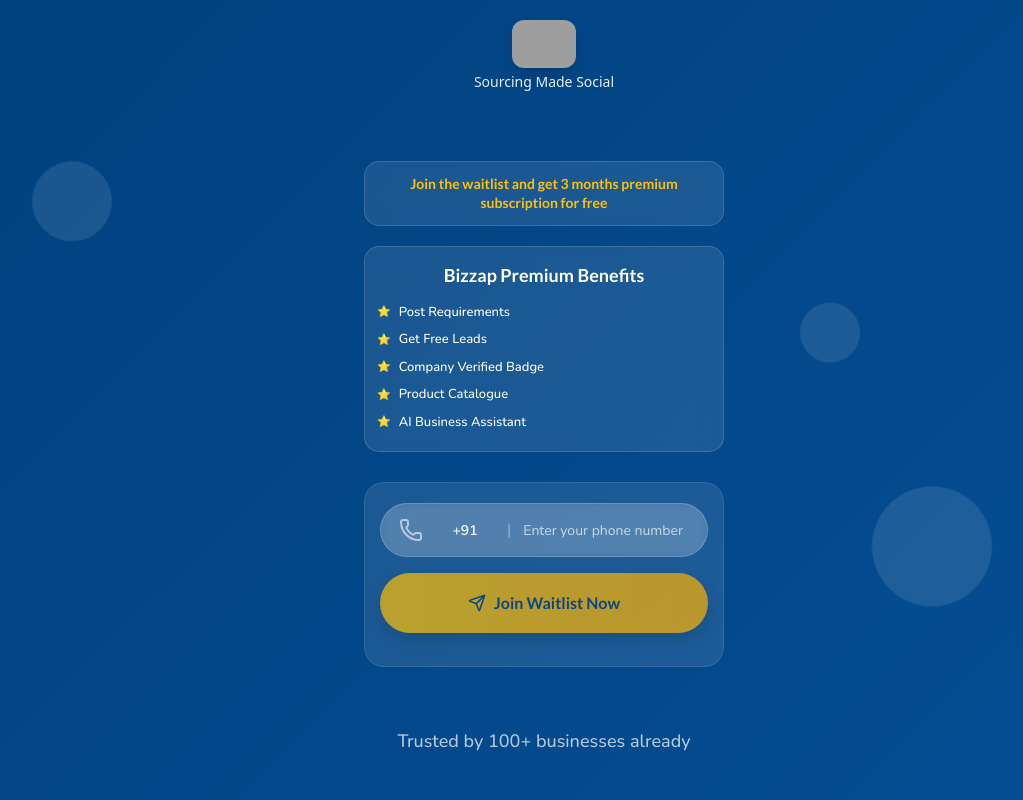
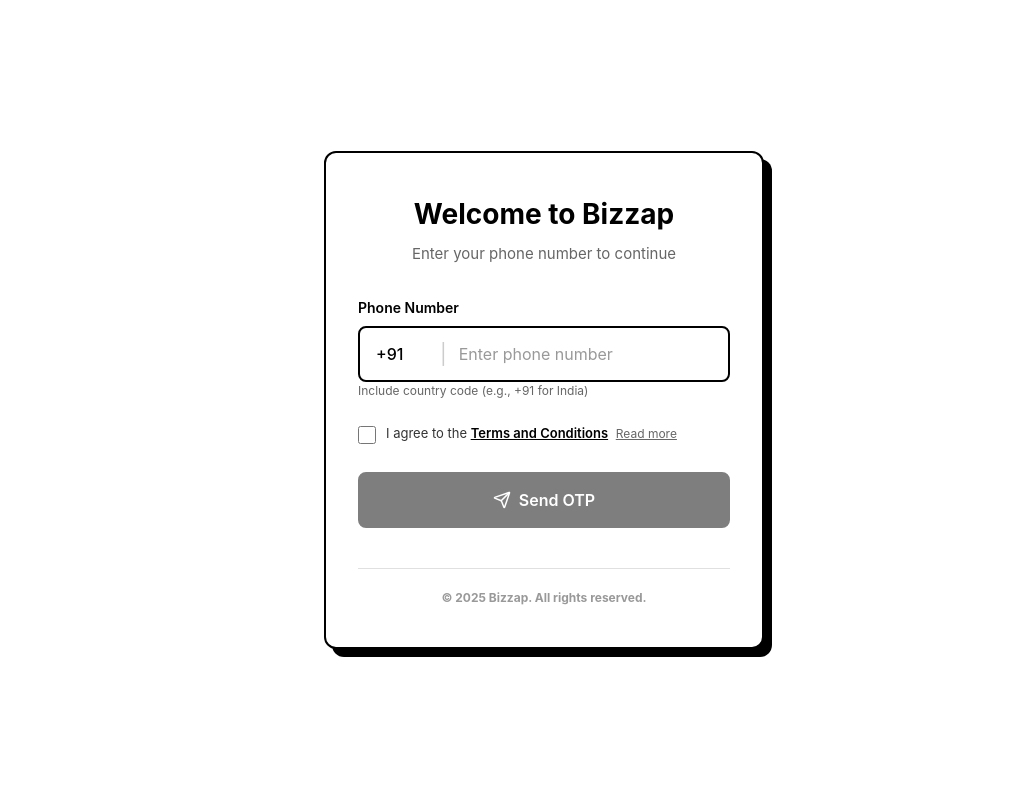
Before and after one commit to SSAKTHITSELVAN/bizzap_waitlist_page_ui, a React (Create React App) app: page / in a window 1280 px wide. Shown: the whole page, without its empty margins (96-1119 px from the left). Built offline with nearby package versions, Linux system fonts and the light colour scheme; grey boxes are pictures that could not be loaded.

Commit message:
otp screen

```diff
--- a/src/App.js
+++ b/src/App.js
@@ -1,455 +1,413 @@
-// // src/App.js
-// import React, { useState } from 'react';
-// import { Phone, Send, CheckCircle, MessageCircle, ArrowRight, X } from 'lucide-react';
-// import './App.css';
-
-// function App() {
-//   const [phoneNumber, setPhoneNumber] = useState('');
-//   const [countryCode, setCountryCode] = useState('+91');
-//   const [isLoading, setIsLoading] = useState(false);
-//   const [showSuccessPopup, setShowSuccessPopup] = useState(false);
-//   const [isValidPhoneNumber, setIsValidPhoneNumber] = useState(false);
-
-//   const handlePhoneNumberChange = (e) => {
-//     const value = e.target.value;
-//     setPhoneNumber(value);
-//     const phoneRegex = /^\d{10}$/;
-//     setIsValidPhoneNumber(phoneRegex.test(value));
-//   };
-
-//   const handleSubmit = async (e) => {
-//     e.preventDefault();
-//     if (!isValidPhoneNumber) {
-//       alert("Please enter a valid 10-digit phone number.");
-//       return;
-//     }
-
-//     setIsLoading(true);
-
-//     // Submit to Google Forms
-//     const fullPhoneNumber = countryCode + phoneNumber;
-//     const formData = new FormData();
-//     formData.append('entry.1658933364', fullPhoneNumber);
-
-//     try {
-//       await fetch('https://docs.google.com/forms/u/0/d/e/1FAIpQLSfGsdHitQ5v18ZnCcLMZ3WvTc_GAoZKXkJCFVHbI70ph2J0kQ/formResponse', {
-//         method: 'POST',
-//         mode: 'no-cors',
-//         body: formData
-//       });
-//     } catch (error) {
-//       console.error('Failed to submit:', error);
-//     }
-
-//     setIsLoading(false);
-//     setShowSuccessPopup(true);
-//     setPhoneNumber('');
-//     setIsValidPhoneNumber(false);
-//   };
-
-//   const handleClosePopup = () => {
-//     setShowSuccessPopup(false);
-//   };
-
-//   const handleJoinWhatsApp = () => {
-//     window.open('https://chat.whatsapp.com/F5j2hxwXxpDE1BeMLKG8lZ?mode=ems_wa_t', '_blank');
-//     setShowSuccessPopup(false);
-//   };
-
-//   return (
-//     <div className="app-container">
-//       {/* Floating Background Elements */}
-//       <div className="floating-elements">
-//         <div className="floating-circle circle-1"></div>
-//         <div className="floating-circle circle-2"></div>
-//         <div className="floating-circle circle-3"></div>
-//       </div>
-
-//       <div className="content-wrapper">
-//         {/* Header with Logo */}
-//         {/* Header with Logo */}
-//         <header className="text-center relative z-20 mb-2">
-//           <div className="flex items-center justify-center gap-4 mb-1">
-//             <img
-//               src="https://image2url.com/images/1758889500786-3875fb19-6cb8-473d-a342-5c6b41269ff0.png"
-//               alt="Bizzap Logo"
-//               className="w-34 h-12 rounded-xl shadow-lg object-cover"
-//             />
-//           </div>
-//           <p className="text-sm font-normal opacity-90 font-sans">Sourcing Made Social</p>
-//         </header>
-
-//         {/* Main Content */}
-//         <main className="main-content">
-//           {/* Hero Section */}
-//           <div className="hero-section">
-//             <div className="hero-subtitle">
-//               Join the waitlist and get 3 months premium subscription for free
-//             </div>
-//           </div>
-
-//           {/* Premium Features */}
-//           <div className="premium-badge">
-//             <h3 className="premium-title">Bizzap Premium Benefits</h3>
-//             <ul className="premium-features">
-//               <li>Post Requirements</li>
-//               <li>Get Free Leads</li>
-//               <li>Company Verified Badge</li>
-//               <li>Product Catalogue</li>
-//               <li>AI Business Assistant</li>
-//             </ul>
-//           </div>
-
-//           {/* Phone Form */}
-//           <div className="waitlist-form">
-//             <form onSubmit={handleSubmit}>
-//               <div className="form-group">
-//                 <div className={`input-wrapper ${!isValidPhoneNumber && phoneNumber.length > 0 ? 'invalid-input' : ''}`}>
-//                   <Phone className="input-icon" />
-//                   <input
-//                     type="text"
-//                     value={countryCode}
-//                     onChange={(e) => setCountryCode(e.target.value)}
-//                     className="country-code-input"
-//                   />
-//                   <input
-//                     type="text"
-//                     value={phoneNumber}
-//                     onChange={handlePhoneNumberChange}
-//                     placeholder="Enter your phone number"
-//                     className="phone-number-input"
-//                     required
-//                   />
-//                 </div>
-//               </div>
-//               <button
-//                 type="submit"
-//                 className="join-button"
-//                 disabled={isLoading || !isValidPhoneNumber}
-//               >
-//                 {isLoading ? (
-//                   <div className="loading-content">
-//                     <div className="spinner"></div>
-//                     <span>Processing...</span>
-//                   </div>
-//                 ) : (
-//                   <div className="button-content">
-//                     <Send className="button-icon" />
-//                     <span>Join Waitlist Now</span>
-//                   </div>
-//                 )}
-//               </button>
-//             </form>
-//           </div>
-//         </main>
-
-//         {/* Footer with Copyright */}
-//         <footer className="footer">
-//           <p>Trusted by 100+ businesses already</p>
-//         </footer>
-//       </div>
-
-//       {/* Success Popup Modal */}
-//       {showSuccessPopup && (
-//         <div className="popup-overlay">
-//           <div className="popup-container">
-//             {/* Close Button */}
-//             <button onClick={handleClosePopup} className="popup-close-btn">
-//               <X className="w-5 h-5" />
-//             </button>
-
-//             {/* Success Content */}
-//             <div className="popup-content">
-//               <CheckCircle className="popup-success-icon" />
-//               <h3 className="popup-title">Welcome aboard!</h3>
-//               <p className="popup-message">
-//                 You're now on the waitlist. We'll notify you when Bizzap launches!
-//               </p>
-
-//               {/* Action Buttons */}
-//               <div className="popup-buttons">
-//                 <button
-//                   onClick={handleJoinWhatsApp}
-//                   className="whatsapp-btn"
-//                 >
-//                   <MessageCircle className="w-4 h-4" />
-//                   <span>Join WhatsApp Group</span>
-//                   <ArrowRight className="w-4 h-4" />
-//                 </button>
-
-//                 <button
-//                   onClick={handleClosePopup}
-//                   className="skip-btn"
-//                 >
-//                   Skip for now
-//                 </button>
-//               </div>
-
-//               {/* Additional Info */}
-//               <p className="popup-info">
-//                 Get instant updates on launch + exclusive features!
-//               </p>
-//             </div>
-//           </div>
-//         </div>
-//       )}
-//     </div>
-//   );
-// }
-
-// export default App;
-
-
-
-
-// src/App.js
 import React, { useState, useRef } from 'react';
-import { Phone, Send, CheckCircle, MessageCircle, ArrowRight, X } from 'lucide-react';
-import './App.css';
+import { Phone, Send, CheckCircle } from 'lucide-react';
 
 function App() {
+  const [step, setStep] = useState('phone'); // 'phone' or 'success'
   const [phoneNumber, setPhoneNumber] = useState('');
   const [countryCode, setCountryCode] = useState('+91');
   const [isLoading, setIsLoading] = useState(false);
-  const [showSuccessPopup, setShowSuccessPopup] = useState(false);
-  const [isValidPhoneNumber, setIsValidPhoneNumber] = useState(false);
-  const [countryCodeFocused, setCountryCodeFocused] = useState(false);
-  const [hasAutoNavigated, setHasAutoNavigated] = useState(false);
-  const [hasInteractedWithInputs, setHasInteractedWithInputs] = useState(false);
+  const [error, setError] = useState('');
+  const [agreedToTerms, setAgreedToTerms] = useState(false);
   const countryCodeInputRef = useRef(null);
   const phoneNumberInputRef = useRef(null);
 
   const handlePhoneNumberChange = (e) => {
-    const value = e.target.value;
+    const value = e.target.value.replace(/\D/g, ''); // Only digits
     setPhoneNumber(value);
-    setHasInteractedWithInputs(true);
-    // Allow any number of digits (minimum 1 for validation)
-    setIsValidPhoneNumber(value.trim().length > 0);
+    setError('');
   };
 
   const handleCountryCodeChange = (e) => {
     const value = e.target.value;
-    setCountryCode(value);
-    setHasInteractedWithInputs(true);
-
-    // Auto-advance to phone number only once when country code looks complete
-    if (!hasAutoNavigated && value.match(/^\+\d{1,4}$/) && value.length >= 3) {
-      setHasAutoNavigated(true);
-      phoneNumberInputRef.current?.focus();
+    if (value === '' || value.match(/^\+?\d*$/)) {
+      setCountryCode(value.startsWith('+') ? value : '+' + value);
+      setError('');
     }
   };
 
-  const handleInputWrapperClick = () => {
-    // Only auto-focus country code on first interaction
-    if (!hasInteractedWithInputs) {
-      countryCodeInputRef.current?.focus();
+  const isValidPhone = phoneNumber.length >= 10;
+
+  const handleSendOtp = () => {
+    if (!isValidPhone) {
+      setError('Please enter a valid phone number');
+      return;
     }
-    // After first interaction, let user click where they want
-  };
 
-  const handlePhoneNumberClick = () => {
-    setHasInteractedWithInputs(true);
-    phoneNumberInputRef.current?.focus();
-  };
-
-  const handleSubmit = async (e) => {
-    e.preventDefault();
-    if (!isValidPhoneNumber) {
-      alert("Please enter your phone number.");
+    if (!agreedToTerms) {
+      setError('Please agree to the Terms and Conditions');
       return;
     }
 
     setIsLoading(true);
+    setError('');
 
-    // Submit to Google Forms
-    const fullPhoneNumber = countryCode + phoneNumber;
-    const formData = new FormData();
-    formData.append('entry.1658933364', fullPhoneNumber);
-
-    try {
-      await fetch('https://docs.google.com/forms/u/0/d/e/1FAIpQLSfGsdHitQ5v18ZnCcLMZ3WvTc_GAoZKXkJCFVHbI70ph2J0kQ/formResponse', {
-        method: 'POST',
-        mode: 'no-cors',
-        body: formData
-      });
-    } catch (error) {
-      console.error('Failed to submit:', error);
-    }
-
+    // Simulate OTP sending
+    setTimeout(() => {
       setIsLoading(false);
-    setShowSuccessPopup(true);
-    setPhoneNumber('');
-    setIsValidPhoneNumber(false);
+      setStep('success');
+    }, 1500);
   };
 
-  const handleClosePopup = () => {
-    setShowSuccessPopup(false);
-  };
-
-  const handleJoinWhatsApp = () => {
-    window.open('https://chat.whatsapp.com/F5j2hxwXxpDE1BeMLKG8lZ?mode=ems_wa_t', '_blank');
-    setShowSuccessPopup(false);
+  const handleKeyPress = (e) => {
+    if (e.key === 'Enter' && isValidPhone && !isLoading && agreedToTerms) {
+      handleSendOtp();
+    }
   };
 
   return (
-    <div className="app-container">
-      {/* Floating Background Elements */}
-      <div className="floating-elements">
-        <div className="floating-circle circle-1"></div>
-        <div className="floating-circle circle-2"></div>
-        <div className="floating-circle circle-3"></div>
+    <div style={styles.container}>
+      <div style={styles.card}>
+
+
+        {step === 'phone' ? (
+          <>
+            {/* Header */}
+            <div style={styles.header}>
+              <h1 style={styles.title}>Welcome to Bizzap</h1>
+              <p style={styles.subtitle}>Enter your phone number to continue</p>
             </div>
 
-      <div className="content-wrapper">
-        {/* Header with Logo */}
-        <header className="text-center relative z-20 mb-2">
-          <div className="flex items-center justify-center gap-4 mb-1">
-            <img
-              src="https://i.ibb.co/kgQPFY8D/Bizzap-8.png"
-              alt="Bizzap Logo"
-              className="w-34 h-12 rounded-xl shadow-lg object-cover"
-            />
+            {/* Error Message */}
+            {error && (
+              <div style={styles.errorBox}>
+                <p style={styles.errorText}>{error}</p>
               </div>
-          <p className="text-sm font-normal opacity-90 font-sans">Sourcing Made Social</p>
-        </header>
+            )}
 
-        {/* Main Content */}
-        <main className="main-content">
-          {/* Hero Section */}
-          <div className="hero-section">
-            <div className="hero-subtitle">
-              Join the waitlist and get 3 months premium subscription for free
-            </div>
-          </div>
-
-          {/* Premium Features */}
-          <div className="premium-badge">
-            <h3 className="premium-title">Bizzap Premium Benefits</h3>
-            <ul className="premium-features">
-              <li>Post Requirements</li>
-              <li>Get Free Leads</li>
-              <li>Company Verified Badge</li>
-              <li>Product Catalogue</li>
-              <li>AI Business Assistant</li>
-            </ul>
-          </div>
-
-          {/* Phone Form */}
-          <div className="waitlist-form">
-            <form onSubmit={handleSubmit}>
-              <div className="form-group">
-                <div
-                  className={`input-wrapper ${!isValidPhoneNumber && phoneNumber.length > 0 ? 'invalid-input' : ''}`}
-                  onClick={handleInputWrapperClick}
-                >
-                  <Phone className="input-icon" />
-                  <div className="phone-input-container">
+            {/* Input Section */}
+            <div style={styles.formContainer}>
+              <div style={styles.inputGroup}>
+                <label style={styles.label}>Phone Number</label>
+                <div style={styles.phoneInputWrapper}>
                   <input
                     ref={countryCodeInputRef}
                     type="text"
                     value={countryCode}
                     onChange={handleCountryCodeChange}
-                      onFocus={() => {
-                        setCountryCodeFocused(true);
-                        setHasInteractedWithInputs(true);
-                      }}
-                      onBlur={() => setCountryCodeFocused(false)}
-                      className="country-code-input"
+                    onKeyPress={handleKeyPress}
+                    style={styles.countryCodeInput}
                     placeholder="+91"
                   />
-                    <div className="input-separator">|</div>
+                  <div style={styles.separator}>|</div>
                   <input
                     ref={phoneNumberInputRef}
                     type="tel"
                     value={phoneNumber}
                     onChange={handlePhoneNumberChange}
-                      onFocus={() => setHasInteractedWithInputs(true)}
-                      onClick={handlePhoneNumberClick}
-                      placeholder="Enter your phone number"
-                      className="phone-number-input"
-                      required
+                    onKeyPress={handleKeyPress}
+                    placeholder="Enter phone number"
+                    style={styles.phoneInput}
+                    autoFocus
                   />
                 </div>
+                <p style={styles.hint}>Include country code (e.g., +91 for India)</p>
               </div>
-                {countryCodeFocused && (
-                  <div className="country-hint">
-                    Enter your country code (e.g., +91 for India, +1 for USA, +44 for UK)
+
+              {/* Terms and Conditions Checkbox */}
+              <div style={styles.checkboxContainer}>
+                <input
+                  type="checkbox"
+                  id="terms"
+                  checked={agreedToTerms}
+                  onChange={(e) => {
+                    setAgreedToTerms(e.target.checked);
+                    setError('');
+                  }}
+                  style={styles.checkbox}
+                />
+                <label htmlFor="terms" style={styles.checkboxLabel}>
+                  I agree to the{' '}
+                  <a
+                    href="#terms"
+                    style={styles.link}
+                    onClick={(e) => {
+                      e.preventDefault();
+                      alert('Terms and Conditions will be displayed here');
+                    }}
+                  >
+                    Terms and Conditions
+                  </a>
+                  {' '}
+                  <a
+                    href="#terms"
+                    style={styles.readMoreLink}
+                    onClick={(e) => {
+                      e.preventDefault();
+                      alert('Terms and Conditions will be displayed here');
+                    }}
+                  >
+                    Read more
+                  </a>
+                </label>
               </div>
-                )}
-              </div>
+
               <button
-                type="submit"
-                className="join-button"
-                disabled={isLoading || !isValidPhoneNumber}
+                onClick={handleSendOtp}
+                disabled={!isValidPhone || isLoading || !agreedToTerms}
+                style={{
+                  ...styles.button,
+                  ...((!isValidPhone || isLoading || !agreedToTerms) && styles.buttonDisabled)
+                }}
               >
                 {isLoading ? (
-                  <div className="loading-content">
-                    <div className="spinner"></div>
-                    <span>Processing...</span>
-                  </div>
+                  <span style={styles.buttonContent}>
+                    <span style={styles.spinner}></span>
+                    Sending...
+                  </span>
                 ) : (
-                  <div className="button-content">
-                    <Send className="button-icon" />
-                    <span>Join Waitlist Now</span>
-                  </div>
+                  <span style={styles.buttonContent}>
+                    <Send size={18} />
+                    Send OTP
+                  </span>
                 )}
               </button>
-            </form>
             </div>
-        </main>
+          </>
+        ) : (
+          <>
+            {/* Success State */}
+            <div style={styles.successContainer}>
+              <div style={styles.successIcon}>
+                <CheckCircle size={64} color="#000" />
+              </div>
+              <h2 style={styles.successTitle}>OTP Sent Successfully!</h2>
+              <p style={styles.successMessage}>
+                We've sent a verification code to<br />
+                <strong>{countryCode} {phoneNumber}</strong>
+              </p>
+            </div>
+          </>
+        )}
 
-        {/* Footer with Copyright */}
-        <footer className="footer">
-          <p>Trusted by 100+ businesses already</p>
-        </footer>
-      </div>
-
-      {/* Success Popup Modal */}
-      {showSuccessPopup && (
-        <div className="popup-overlay">
-          <div className="popup-container">
-            {/* Close Button */}
-            <button onClick={handleClosePopup} className="popup-close-btn">
-              <X className="w-5 h-5" />
-            </button>
-
-            {/* Success Content */}
-            <div className="popup-content">
-              <CheckCircle className="popup-success-icon" />
-              <h3 className="popup-title">Welcome aboard!</h3>
-              <p className="popup-message">
-                You're now on the waitlist. We'll notify you when Bizzap launches!
-              </p>
-
-              {/* Action Buttons */}
-              <div className="popup-buttons">
-                <button
-                  onClick={handleJoinWhatsApp}
-                  className="whatsapp-btn"
-                >
-                  <MessageCircle className="w-4 h-4" />
-                  <span>Join WhatsApp Group</span>
-                  <ArrowRight className="w-4 h-4" />
-                </button>
-
-                <button
-                  onClick={handleClosePopup}
-                  className="skip-btn"
-                >
-                  Skip for now
-                </button>
-              </div>
-
-              {/* Additional Info */}
-              <p className="popup-info">
-                Get instant updates on launch + exclusive features!
+        {/* Footer */}
+        <div style={styles.footer}>
+          <p style={styles.copyright}>
+            <strong>© 2025 Bizzap. All rights reserved.</strong>
           </p>
         </div>
       </div>
-        </div>
-      )}
+
+      <style>{`
+        @keyframes spin {
+          to { transform: rotate(360deg); }
+        }
+
+        @media (max-width: 640px) {
+          .responsive-card {
+            margin: 10px;
+            padding: 24px 20px;
+          }
+        }
+
+        input::placeholder {
+          color: #999999;
+        }
+      `}</style>
     </div>
   );
 }
 
+const styles = {
+  container: {
+    minHeight: '100vh',
+    display: 'flex',
+    alignItems: 'center',
+    justifyContent: 'center',
+    backgroundColor: '#ffffff',
+    padding: '20px',
+    fontFamily: '-apple-system, BlinkMacSystemFont, "Segoe UI", Roboto, sans-serif',
+  },
+  card: {
+    width: '100%',
+    maxWidth: '440px',
+    backgroundColor: '#ffffff',
+    border: '2px solid #000000',
+    borderRadius: '12px',
+    padding: '40px 32px',
+    boxShadow: '8px 8px 0px #000000',
+  },
+  logoContainer: {
+    textAlign: 'center',
+    marginBottom: '8px',
+  },
+  header: {
+    textAlign: 'center',
+    marginBottom: '32px',
+  },
+  title: {
+    fontSize: '28px',
+    fontWeight: 'bold',
+    color: '#000000',
+    marginBottom: '8px',
+    margin: 0,
+  },
+  subtitle: {
+    fontSize: '15px',
+    color: '#666666',
+    margin: 0,
+    marginTop: '8px',
+  },
+  errorBox: {
+    backgroundColor: '#ffebee',
+    border: '1px solid #000000',
+    borderRadius: '6px',
+    padding: '12px',
+    marginBottom: '20px',
+  },
+  errorText: {
+    color: '#000000',
+    fontSize: '14px',
+    margin: 0,
+    textAlign: 'center',
+  },
+  formContainer: {
+    width: '100%',
+  },
+  inputGroup: {
+    marginBottom: '24px',
+  },
+  label: {
+    display: 'block',
+    fontSize: '14px',
+    fontWeight: '600',
+    color: '#000000',
+    marginBottom: '8px',
+  },
+  phoneInputWrapper: {
+    display: 'flex',
+    alignItems: 'center',
+    border: '2px solid #000000',
+    borderRadius: '8px',
+    padding: '4px 4px 4px 12px',
+    backgroundColor: '#ffffff',
+  },
+  countryCodeInput: {
+    width: '60px',
+    border: 'none',
+    outline: 'none',
+    fontSize: '16px',
+    padding: '10px 4px',
+    color: '#000000',
+    fontWeight: '500',
+  },
+  separator: {
+    color: '#cccccc',
+    margin: '0 8px',
+    fontSize: '20px',
+  },
+  phoneInput: {
+    flex: 1,
+    border: 'none',
+    outline: 'none',
+    fontSize: '16px',
+    padding: '10px 4px',
+    color: '#000000',
+  },
+  hint: {
+    fontSize: '12px',
+    color: '#666666',
+    marginTop: '6px',
+    margin: 0,
+    marginTop: '6px',
+  },
+  checkboxContainer: {
+    display: 'flex',
+    alignItems: 'flex-start',
+    gap: '10px',
+    marginBottom: '20px',
+  },
+  checkbox: {
+    width: '18px',
+    height: '18px',
+    cursor: 'pointer',
+    marginTop: '2px',
+    accentColor: '#000000',
+  },
+  checkboxLabel: {
+    fontSize: '13px',
+    color: '#333333',
+    lineHeight: '1.5',
+    cursor: 'pointer',
+  },
+  link: {
+    color: '#000000',
+    textDecoration: 'underline',
+    fontWeight: '600',
+    cursor: 'pointer',
+  },
+  readMoreLink: {
+    color: '#666666',
+    textDecoration: 'underline',
+    fontSize: '12px',
+    cursor: 'pointer',
+    marginLeft: '4px',
+  },
+  button: {
+    width: '100%',
+    backgroundColor: '#000000',
+    color: '#ffffff',
+    border: '2px solid #000000',
+    borderRadius: '8px',
+    padding: '14px 24px',
+    fontSize: '16px',
+    fontWeight: '600',
+    cursor: 'pointer',
+    transition: 'all 0.2s',
+    marginTop: '8px',
+  },
+  buttonDisabled: {
+    opacity: 0.5,
+    cursor: 'not-allowed',
+  },
+  buttonContent: {
+    display: 'flex',
+    alignItems: 'center',
+    justifyContent: 'center',
+    gap: '8px',
+  },
+  spinner: {
+    width: '16px',
+    height: '16px',
+    border: '2px solid #ffffff',
+    borderTopColor: 'transparent',
+    borderRadius: '50%',
+    display: 'inline-block',
+    animation: 'spin 0.6s linear infinite',
+  },
+  successContainer: {
+    textAlign: 'center',
+    padding: '20px 0',
+  },
+  successIcon: {
+    marginBottom: '24px',
+    display: 'flex',
+    justifyContent: 'center',
+  },
+  successTitle: {
+    fontSize: '24px',
+    fontWeight: 'bold',
+    color: '#000000',
+    marginBottom: '12px',
+    margin: 0,
+    marginBottom: '12px',
+  },
+  successMessage: {
+    fontSize: '15px',
+    color: '#666666',
+    lineHeight: '1.6',
+    margin: 0,
+  },
+  footer: {
+    marginTop: '40px',
+    paddingTop: '20px',
+    borderTop: '1px solid #e0e0e0',
+    textAlign: 'center',
+  },
+  copyright: {
+    fontSize: '12px',
+    color: '#999999',
+    margin: 0,
+  },
+};
+
 export default App;
```
Also changed, not shown: 1 other file (tests, documents, lock files or other folders). Lines whose indentation alone changed are shown as unchanged.
